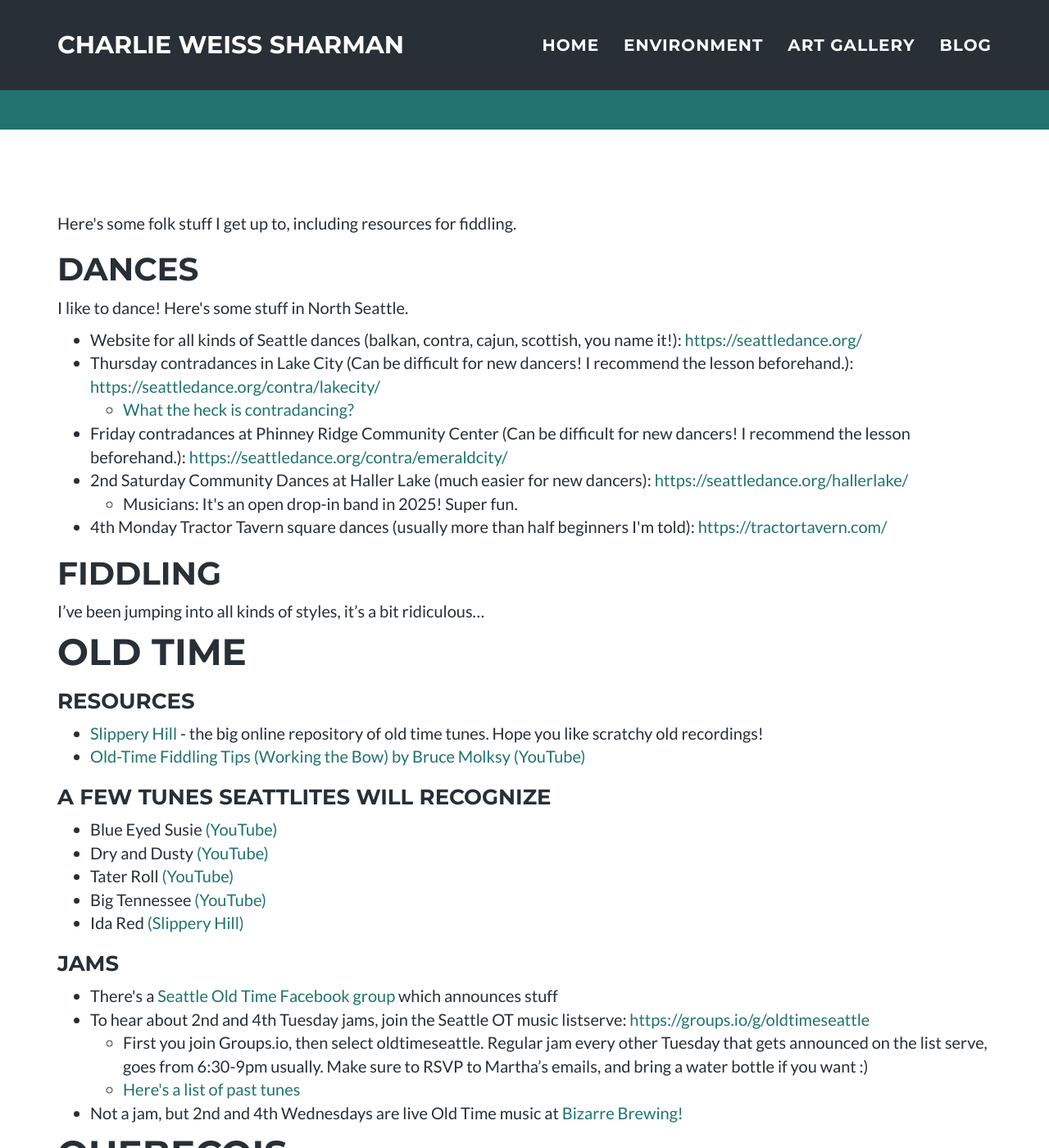
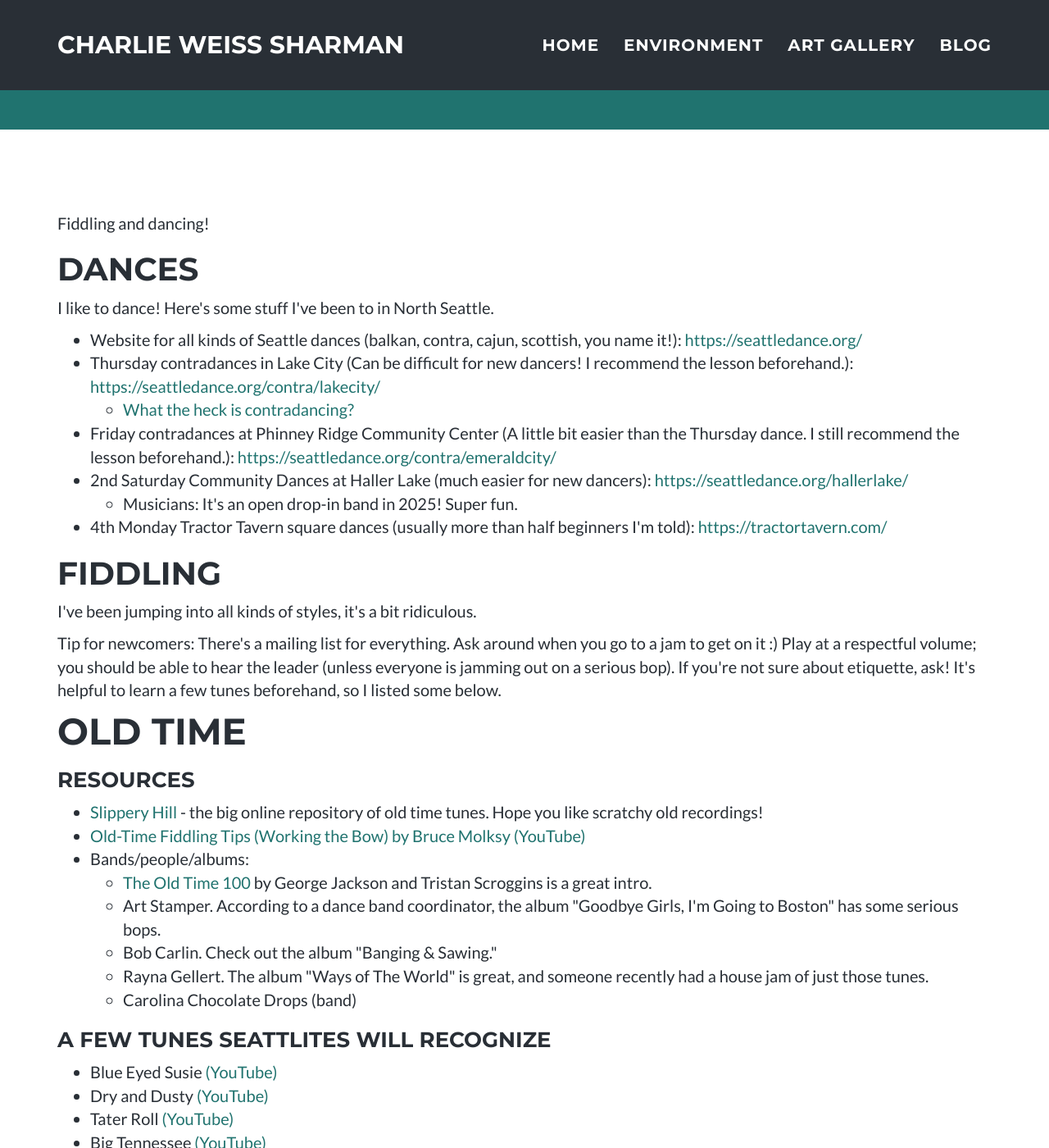
Before and after one commit to charlievweiss/charlievweiss.github.io, a Jekyll site: the page built from _posts/2025-10-29-folk-stuff.md, in a window 1280 px wide and 1400 px high, scrolled down 244 px. Shown: the whole window at 82% size. Built offline with Jekyll 4.4.1, drawn with Linux system fonts in a browser that asks for light colours; some of the changed text lies outside the part shown.

Commit message:
Update 2025-10-29-folk-stuff.md

```diff
--- a/_posts/2025-10-29-folk-stuff.md
+++ b/_posts/2025-10-29-folk-stuff.md
@@ -15,31 +15,45 @@
 ---
 
 <p>
-Here's some folk stuff I get up to, including resources for fiddling.
+Fiddling and dancing!
 </p>
 <h1>Dances</h1>
 <p>
-I like to dance! Here's some stuff in North Seattle.
+I like to dance! Here's some stuff I've been to in North Seattle.
 </p>
 <p>
     <ul>
         <li>Website for all kinds of Seattle dances (balkan, contra, cajun, scottish, you name it!): <a href="https://seattledance.org/">https://seattledance.org/</a></li>
         <li>Thursday contradances in Lake City (Can be difficult for new dancers! I recommend the lesson beforehand.): <a href="https://seattledance.org/contra/lakecity/">https://seattledance.org/contra/lakecity/</a></li>
         <ul><li><a href="https://www.youtube.com/watch?v=EWSfRTMAEEc">What the heck is contradancing?</a></li></ul>
-        <li>Friday contradances at Phinney Ridge Community Center (Can be difficult for new dancers! I recommend the lesson beforehand.): <a href="https://seattledance.org/contra/emeraldcity/">https://seattledance.org/contra/emeraldcity/</a></li>
+        <li>Friday contradances at Phinney Ridge Community Center (A little bit easier than the Thursday dance. I still recommend the lesson beforehand.): <a href="https://seattledance.org/contra/emeraldcity/">https://seattledance.org/contra/emeraldcity/</a></li>
         <li>2nd Saturday Community Dances at Haller Lake (much easier for new dancers): <a href="https://seattledance.org/hallerlake/">https://seattledance.org/hallerlake/</a></li>
         <ul><li>Musicians: It's an open drop-in band in 2025! Super fun.</li></ul>
         <li>4th Monday Tractor Tavern square dances (usually more than half beginners I'm told): <a href="https://tractortavern.com/">https://tractortavern.com/</a></li>
     </ul>
 </p>
+
 <h1>Fiddling</h1>
-I've been jumping into all kinds of styles, it's a bit ridiculous...
+<p>
+I've been jumping into all kinds of styles, it's a bit ridiculous.
+</p>
+<p>
+Tip for newcomers: There's a mailing list for everything. Ask around when you go to a jam to get on it :) Play at a respectful volume; you should be able to hear the leader (unless everyone is jamming out on a serious bop). If you're not sure about etiquette, ask! It's helpful to learn a few tunes beforehand, so I listed some below.
+</p>
 <h2>Old time</h2>
 <h3>Resources</h3>
 <p>
     <ul>
         <li><a href="https://www.slippery-hill.com/">Slippery Hill</a> - the big online repository of old time tunes. Hope you like scratchy old recordings!</li>
         <li><a href="https://www.youtube.com/watch?v=2Kd0DIZ_IOU">Old-Time Fiddling Tips (Working the Bow) by Bruce Molksy (YouTube)</a></li>
+        <li>Bands/people/albums:</li>
+            <ul>
+                <li><a href="https://georgejacksonmusic.bandcamp.com/album/the-old-time-vol-1">The Old Time 100</a> by George Jackson and Tristan Scroggins is a great intro.</li>
+                <li>Art Stamper. According to a dance band coordinator, the album "Goodbye Girls, I'm Going to Boston" has some serious bops.</li>
+                <li>Bob Carlin. Check out the album "Banging & Sawing."</li>
+                <li>Rayna Gellert. The album "Ways of The World" is great, and someone recently had a house jam of just those tunes.</li>
+                <li>Carolina Chocolate Drops (band)</li>
+            </ul>
     </ul>
 </p>
 <h3>A few tunes Seattlites will recognize</h3>
@@ -58,27 +72,55 @@
         <li>There's a <a href="https://www.facebook.com/groups/oldtimeseattle/">Seattle Old Time Facebook group</a> which announces stuff</li>
         <li>To hear about 2nd and 4th Tuesday jams, join the Seattle OT music listserve: <a href="https://groups.io/g/oldtimeseattle">https://groups.io/g/oldtimeseattle</a></li>
             <ul>
-                <li>First you join Groups.io, then select oldtimeseattle. Regular jam every other Tuesday that gets announced on the list serve, goes from 6:30-9pm usually. Make sure to RSVP to Martha’s emails, and bring a water bottle if you want :)
+                <li>First you join Groups.io, then select oldtimeseattle. Goes from 6:30-9pm usually. Make sure to RSVP to Martha’s emails, and bring a water bottle if you want :)
 </li>
                 <li><a href="https://docs.google.com/spreadsheets/d/10ZpezH3f4eXt7-oZTQiF7zbt3XyrvxJGT_x11msu1mw/edit?gid=1487314493#gid=1487314493">Here's a list of past tunes</a></li>
             </ul>
         <li>Not a jam, but 2nd and 4th Wednesdays are live Old Time music at <a href="https://www.bizarrebrewing.com/">Bizarre Brewing!</a></li>
     </ul>
 </p>
+
 <h2>Quebecois</h2>
 <h3>Resources</h3>
 <p>
     <ul>
+        <li><a href="https://thesession.org/">The Session</a> is a repository of sheet music for traditional Irish tunes, but there's a lot of overlap with Quebecois.</li>
         <li><a href="https://www.youtube.com/watch?v=XaaqujmCR7k">Bowing and Shuffle by Andre Brunet (YouTube)</a></li>
         <li><a href="https://www.youtube.com/watch?v=m3ijnnjOlO0">Quebecois Footwork by Andre Brunet (YouTube)</a></li>
+        <li>Bands/people/albums:</li>
+            <ul>
+                <li>Genticorum (band)</li>
+                <li>Le Vent du Nord (band)</li>
+                <li>La Bottine Souriante (band)</li>
+                <li>Andre Burnet (fiddler)</li>
+                <li>Pascal Gemme (fiddler)</li>
+                <li>Jean Carignan (fiddler)</li>
+            </ul>
+    </ul>
+</p>
+<h3>A few tunes Seattlites will recognize</h3>
+<p>
+    <ul>
+        <li>Caribou Reel <a href="https://www.youtube.com/watch?v=tBd8wI33xag">(YouTube)</a> <a href="https://thesession.org/tunes/17634">(Sheet music)</a></li>
+        <ul>
+            <li>This one's a bop. Great with <a href="https://en.wikipedia.org/wiki/Podorythmie">podorhythmie</a>. The YouTube video isn't quite how we play it live, so maybe ask about it and someone else will lead.</li>
+        </ul>
+        <li>Reel de Valleyfield <a href="https://youtu.be/mReoYJAike4">(YouTube)</a> <a href="https://thesession.org/tunes/17457">(Sheet music)</a></li>
+        <li>Teardrop Waltz <a href="https://www.youtube.com/watch?v=x5Ul2nJyq4c">(YouTube tutorial)</a> <a href="https://thesession.org/tunes/18171">(Sheet music)</a></li>
+        <li>Le Coin du balcon (The Corner of the Balcony) <a href="https://andrbrunet.bandcamp.com/track/le-coin-du-balcon">(Bandcamp)</a></li>
+        <li>Maison de glace (The Ice House) <a href="https://www.youtube.com/watch?v=AmR3nZBeEdk">(YouTube)</a> <a href="https://thesession.org/tunes/9002">(Sheet music)</a></li>
     </ul>
 </p>
 <h3>Jams</h3>
 <p>
     <ul>
         <li>4th Saturdays at the <a href="https://www.couthbuzzard.com/">Couth Buzzard!</a></li>
+        <ul><li>Talk to Doug and get on his mailing list for 3rd Sundays at his house too.</li>
+            <li><a href="https://docs.google.com/spreadsheets/d/1TYyk_Rh9XSIJ3T1KP6P_Ga8DdJiExfQAXUXQcBwiROo/edit?gid=818778545#gid=818778545">Here's a list of past tunes.</a></li>
+        </ul>
     </ul>
 </p>
+
 <h2>Bluegrass</h2>
 <h3>Jams</h3>
 <p>
@@ -88,6 +130,7 @@
         <li>Tuesdays at <a href="http://www.littleredhen.com/">The Little Red Hen</a></li>
     </ul>
 </p>
+
 <h2>Scottish</h2>
 <h3>Resources</h3>
 <p>
```
